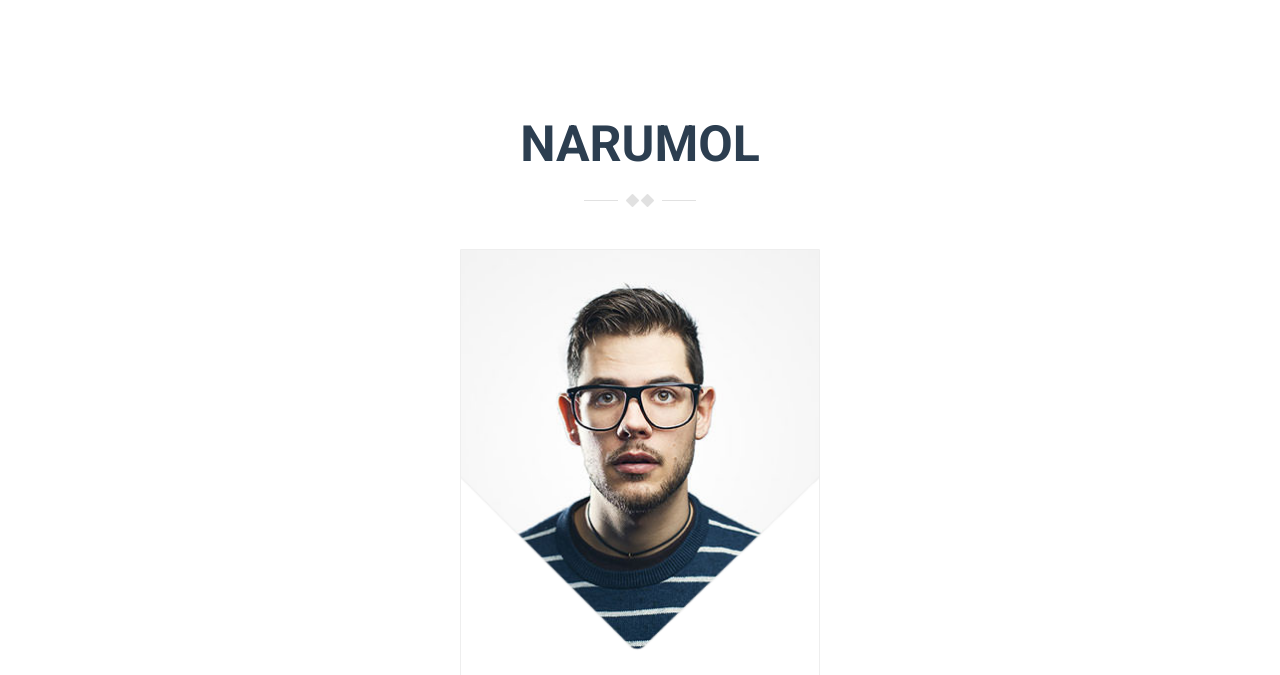
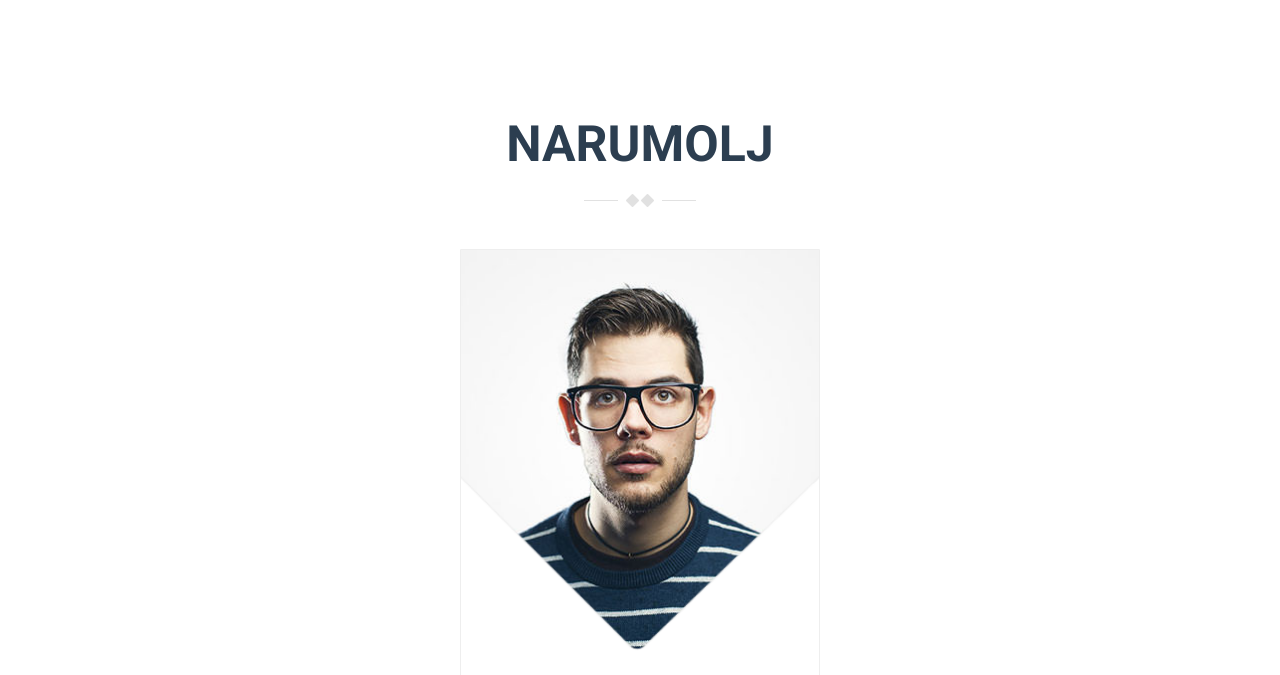
Before and after one commit to Stilllbeaum/DII_M4_01, a plain HTML site: page 01_git_basic/index.html in a window 1280 px wide. Shown: the part 63-738 px from the top of the page. Drawn offline with Linux system fonts and the light colour scheme; some packages are replaced by stand-ins of ours; a script that the page names is missing.

Commit message:
Rename
name

```diff
--- a/01_git_basic/index.html
+++ b/01_git_basic/index.html
@@ -72,7 +72,7 @@
     <!-- About Section -->
     <section id="about" class="about-section section-padding">
       <div class="container">
-        <h2 class="section-title wow fadeInUp">NARUMOL</h2>
+        <h2 class="section-title wow fadeInUp">NARUMOLJ</h2>
 
         <div class="row">
 
```
